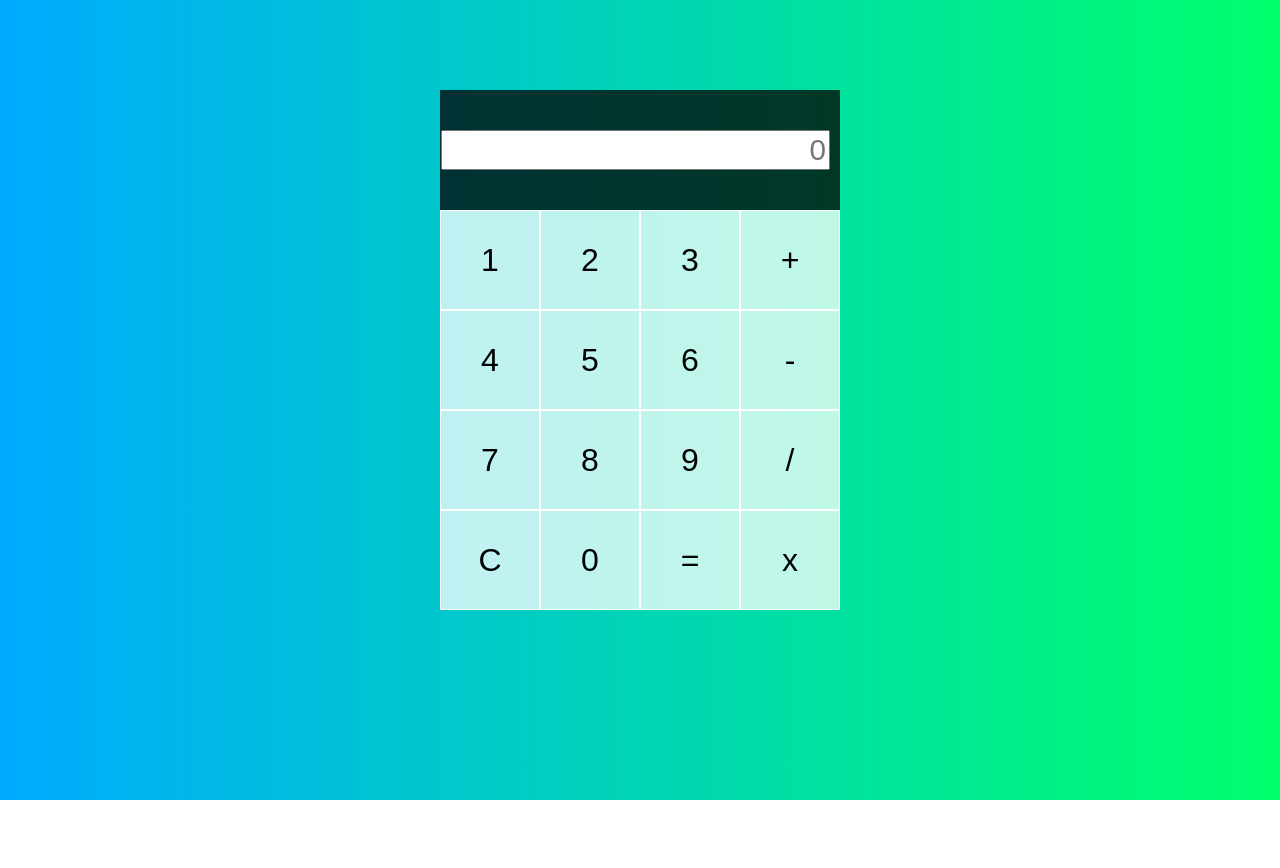
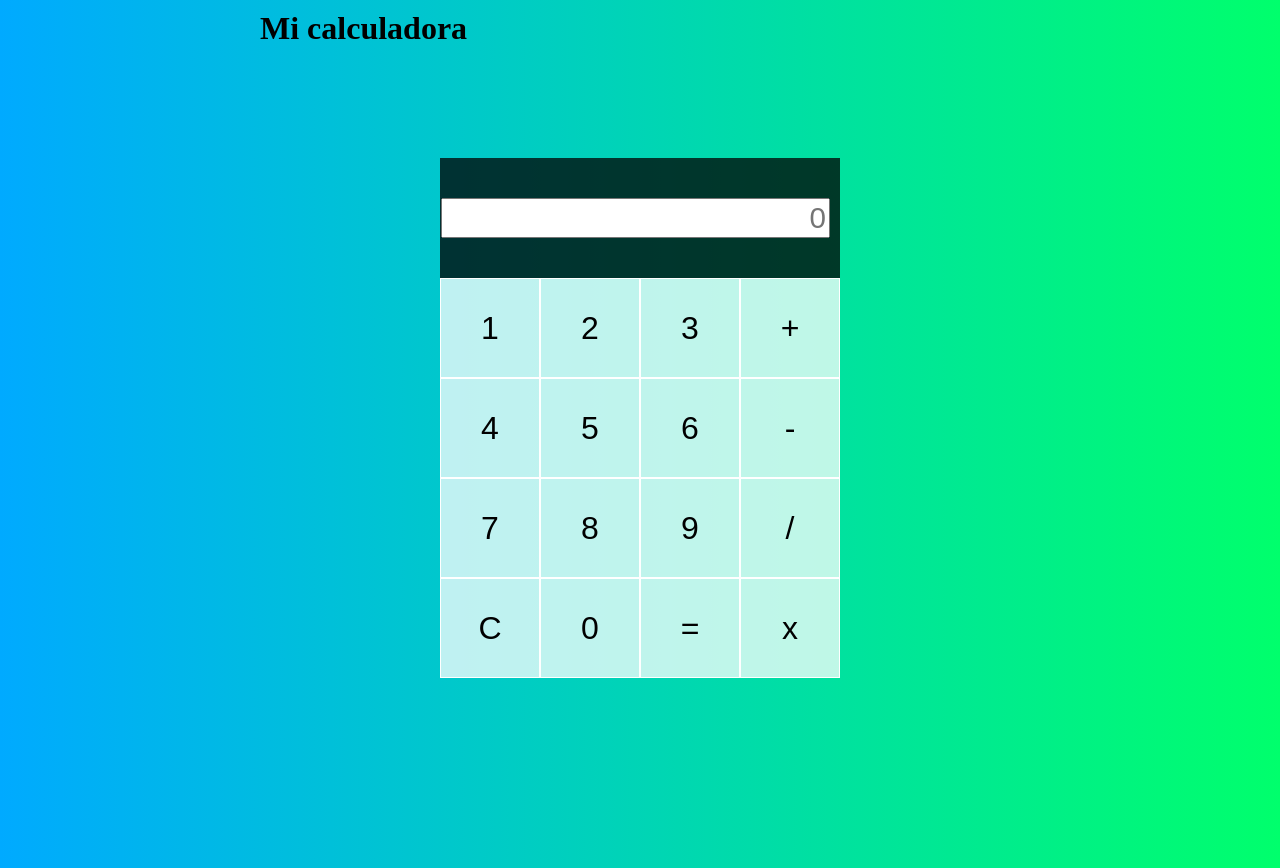
Before and after one commit to elvisuriel/Calculadora, a plain HTML site: page index.html in a window 1280 px wide. Before the commit the page ends 800 px from the top, so only its background shows below. Drawn offline with Linux system fonts and the light colour scheme.

Commit message:
cuadrando titulo

```diff
--- a/estilos.css
+++ b/estilos.css
@@ -2,6 +2,11 @@ body {
     padding: 0;
     margin: 0;
     background: linear-gradient(to right, #00AAFF, #00FF6C);
+}
+.title{
+    justify-content: center;
+    margin-left: 260px;
+    margin-top: 10px;
 }
 
 .calculadora-grilla {
--- a/index.html
+++ b/index.html
@@ -6,7 +6,7 @@
     <link rel="stylesheet" href="estilos.css">
 </head>
 <body>
-
+    <h1 class="title">Mi calculadora</h1>
     <div class="calculadora-grilla">
         <div class="output">
             <input class="display" type="text" id="result" placeholder="0">
```
